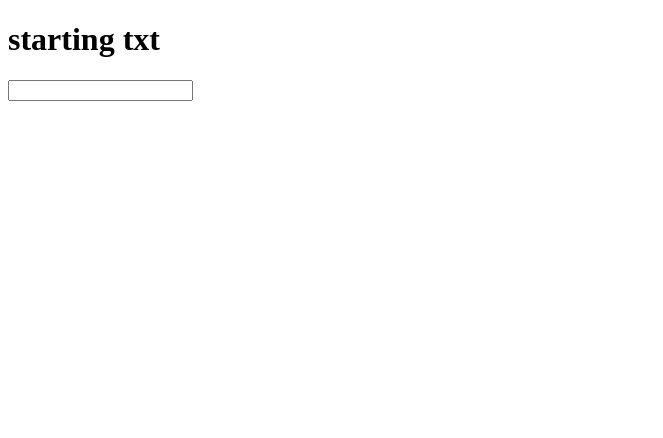
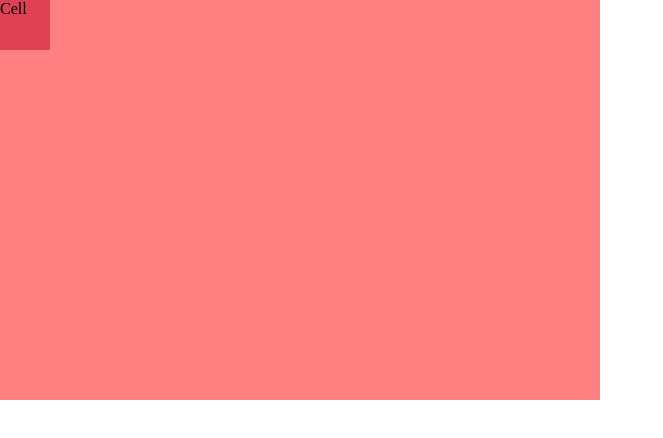
Before and after one commit to gregkbarnes/react-practice, a React (Create React App) app: page / in a window 1280 px wide. Shown: the top 438 px of the page, without its empty margins (0-663 px from the left). Built offline with nearby package versions, Linux system fonts and the light colour scheme.

Commit message:
Add
Add libs:
interactjs
react-draggable

create components:
Grid
Cell
SortMate

```diff
--- a/package.json
+++ b/package.json
@@ -6,8 +6,10 @@
     "react-scripts": "0.8.4"
   },
   "dependencies": {
+    "interactjs": "^1.2.7",
     "react": "^15.4.1",
-    "react-dom": "^15.4.1"
+    "react-dom": "^15.4.1",
+    "react-draggable": "^2.2.3"
   },
   "scripts": {
     "start": "react-scripts start",
--- a/public/index.html
+++ b/public/index.html
@@ -3,6 +3,7 @@
   <head>
     <meta charset="utf-8">
     <title>react-practice</title>
+    <link href="style.css" rel="stylesheet" type="text/css" media="screen">
   </head>
   <body>
     <div id="root"></div>
--- /dev/null
+++ b/public/style.css
@@ -0,0 +1,22 @@
+#library-grid {
+  position: absolute;
+  left: 0;
+  top: 0;
+  width: 600px;
+  height: 400px;
+  background-color: #ff8080;
+}
+
+.sortmate {
+  background-color: #ff4083;
+}
+
+.cell {
+  position: absolute;
+  left: 0;
+  right: 0;
+  width: 50px;
+  height: 50px;
+  background-color: #df4053;
+  position: absolute;
+}
--- a/src/App.js
+++ b/src/App.js
@@ -1,36 +1,22 @@
 import React from 'react';
+import LibraryGrid from './components/librarygrid/LibraryGrid';
 
 class App extends React.Component {
   constructor(){
     super();
     this.state = {
-      txt: "starting txt",
-      fun:""
+      gridCursorX: "1",
+      gridCursorY: "1"
     }
   }
 
-  updateTitle(e){
-    this.setState({txt: e.target.value})
-    console.log(e.target.value);
-  }
-
   render(){
-    console.log(this.state);
     return(
       <div>
-        <h1>{this.state.txt}</h1>
-        <Widget updateFunction={this.updateTitle.bind(this)} />
+        <LibraryGrid initialGridWidth={1000} initialGridHeight={500} />
       </div>
     )
   }
 }
 
-class Widget extends React.Component {
-  render(){
-    return(
-      <input type="text" onChange={this.props.updateFunction} />
-    )
-  }
-}
-
 export default App
--- /dev/null
+++ b/src/components/SortMate.js
@@ -0,0 +1,21 @@
+import React from 'react';
+
+class SortMate extends React.Component {
+  constructor(props){
+    super(props);
+    this.state = {
+      nodeNumber: this.props.initialNodeNumber,
+      orientation: this.props.initialOrientation
+    }
+  }
+
+  render(){
+    return (
+      <div className={'sortmate'}>
+        {'SM'+this.state.nodeNumber}
+      </div>
+    )
+  }
+};
+
+export default SortMate;
--- /dev/null
+++ b/src/components/librarygrid/Cell.js
@@ -0,0 +1,32 @@
+import React from 'react';
+import Draggable from 'react-draggable';
+
+class Cell extends React.Component {
+  render(){
+    return(
+      <Draggable
+        axis="both"
+        bounds={
+          {
+            left: 0,
+            right: 550,
+            top:0,
+            bottom: 350
+          }
+        }
+        handle=".handle"
+        position={null}
+        grid={[10, 10]}
+        zIndex={100}
+        onStart={this.handleStart}
+        onDrag={this.handleDrag}
+        onStop={this.handleStop}>
+        <div className="handle">
+          <div  id="test" onClick={this.props.updateFunction} className={'cell'}>{'Cell'}</div>
+        </div>
+      </Draggable>
+    )
+  }
+}
+
+export default Cell;
--- /dev/null
+++ b/src/components/librarygrid/LibraryGrid.js
@@ -0,0 +1,43 @@
+import React from 'react';
+import SortMate from '../SortMate';
+import Cell from './Cell';
+
+class LibraryGrid extends React.Component{
+  constructor(props) {
+    super(props);
+    this.state = {
+      cursorX: 0,
+      cursorY: 0,
+      gridWidth: props.initialGridWidth,
+      gridHeight: props.initialGridHeight
+    }
+  }
+
+  componentDidMount(){
+
+  }
+
+  updateGridCursor(e){
+    this.setState({
+      cursorX: e.clientX,
+      cursorY: e.clientY
+    })
+  }
+
+  dragComponent(e){
+    console.log(e.clientX);
+    console.log(e.screenX);
+    /* { e.target.style.left = (e.screenX-e.clientX) + 'px' } */
+
+  }
+
+  render(){
+    return(
+      <div id='library-grid' className="poop" onMouseMove={this.updateGridCursor.bind(this)}>
+        <Cell updateFunction={this.dragComponent.bind(this)}/>
+      </div>
+    )
+  }
+}
+
+export default LibraryGrid;
```
